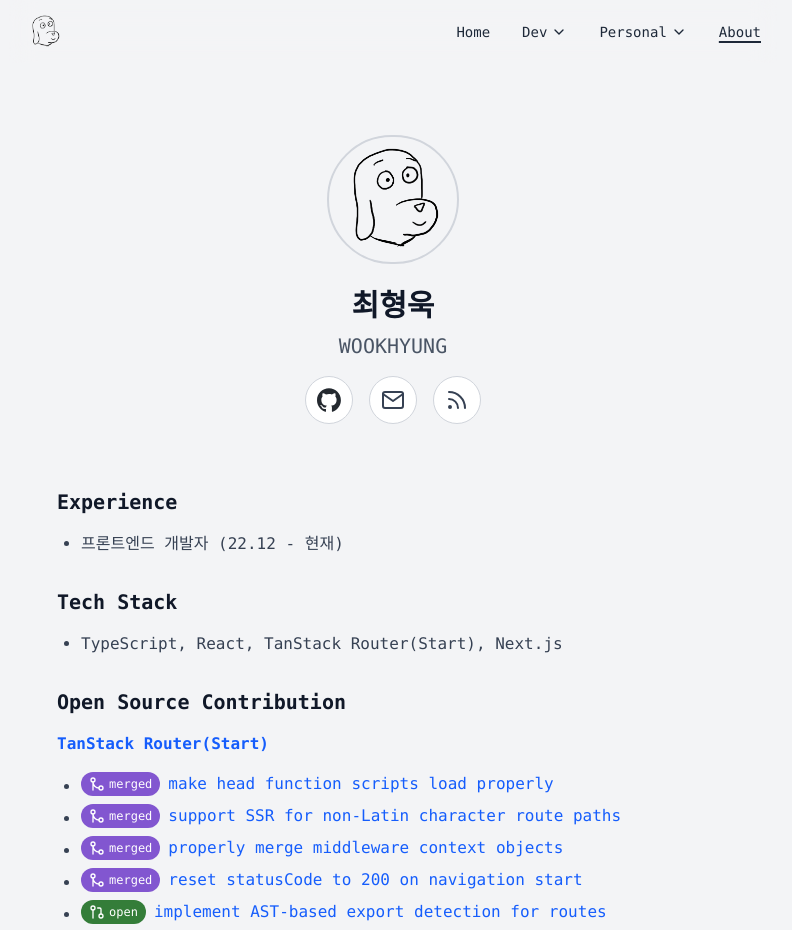
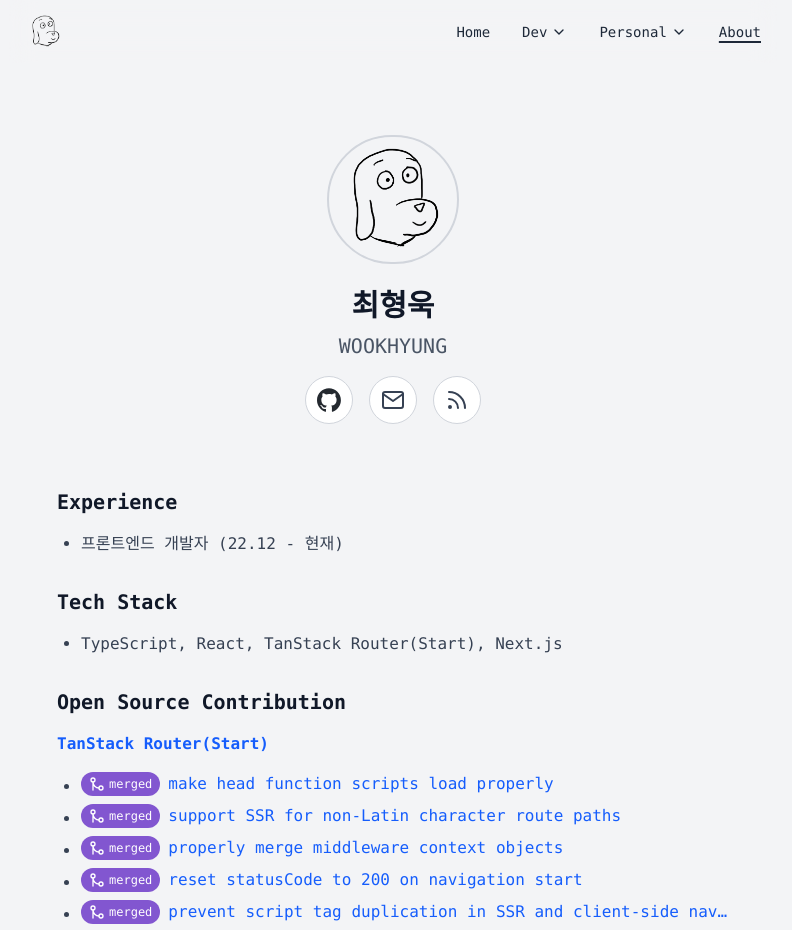
Before and after one commit to jamongsalguclub/wookhyung.dev, a Next.js app: page /about in a window 1280 px wide. Shown: the top 930 px of the page, without its empty margins (247-1039 px from the left). Built offline with nearby package versions, Linux system fonts and the light colour scheme; what @bprogress/next would draw is missing.

Commit message:
fix: 기여 목록 수정

```diff
--- a/src/app/about/page.tsx
+++ b/src/app/about/page.tsx
@@ -122,15 +122,10 @@ export default function AboutPage() {
                 status: 'merged',
               },
               {
-                title: 'implement AST-based export detection for routes',
-                link: 'https://github.com/TanStack/router/pull/4669',
-                status: 'open',
-              },
-              {
                 title:
                   'prevent script tag duplication in SSR and client-side navigation',
                 link: 'https://github.com/TanStack/router/pull/5095',
-                status: 'open',
+                status: 'merged',
               },
             ].map(({ title, link, status }) => (
               <li key={title} className="text-gray-700">
```
